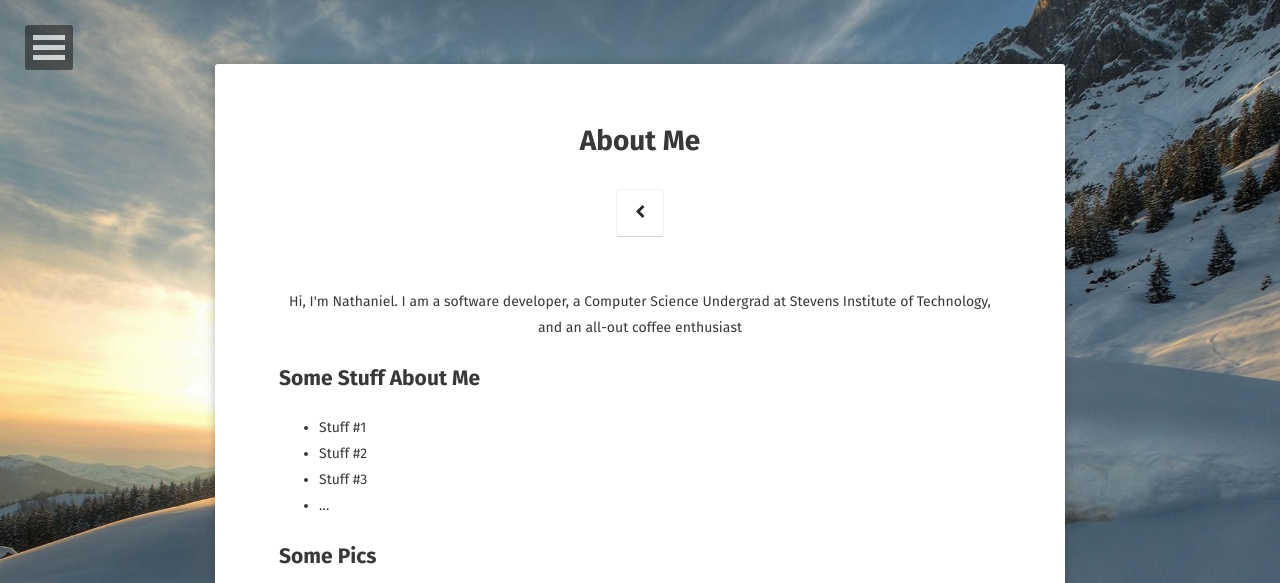
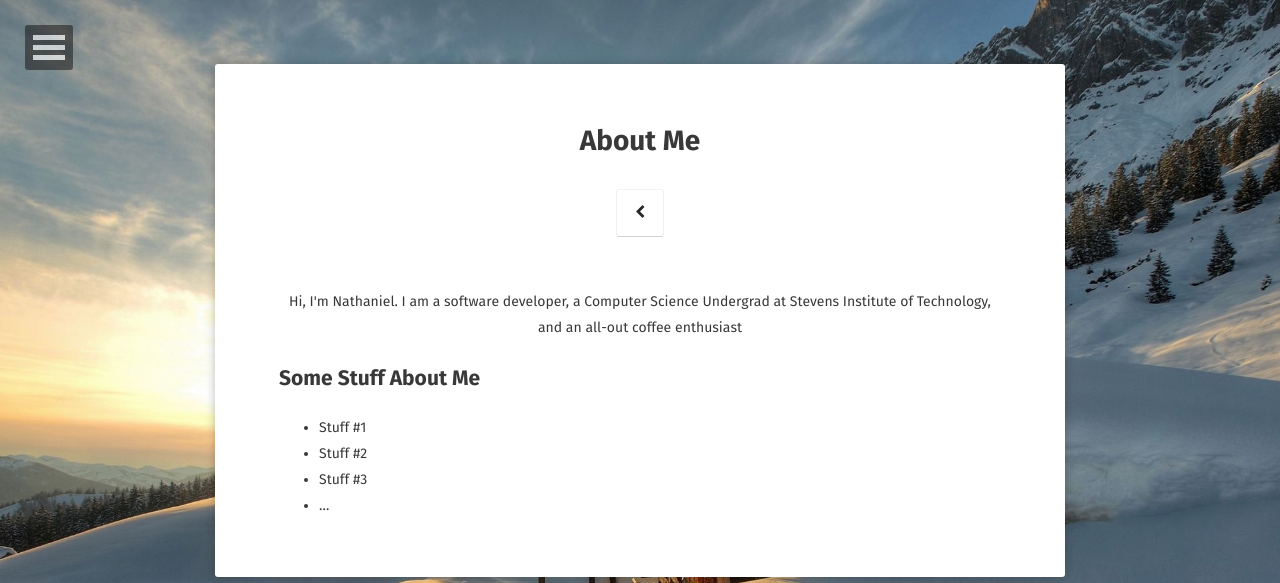
Before and after one commit to nburgdorfer/sample_website, a Jekyll site: the page built from about/index.md, in a window 1280 px wide. Shown: the top 583 px of the page. Built offline with Jekyll 4.4.1, drawn with Linux system fonts in a browser that asks for light colours; some web fonts are replaced; some of the changed text lies outside the part shown; grey boxes are pictures that could not be loaded.

Commit message:
Editing about page

```diff
--- a/about/index.md
+++ b/about/index.md
@@ -1,7 +1,7 @@
 ---
 layout: page
 title: About Me
-tags: [about, Jekyll, theme, moon]
+tags: [about, me]
 date: 2016-03-21
 comments: false
 ---
@@ -13,17 +13,3 @@ comments: false
 * Stuff #2
 * Stuff #3
 * ...
-
-## Some Pics
-
-{% capture images %}
-    https://cloud.githubusercontent.com/assets/754514/14509720/61c61058-01d6-11e6-93ab-0918515ecd56.png
-    https://cloud.githubusercontent.com/assets/754514/14509716/61ac6c8e-01d6-11e6-879f-8308883de790.png
-{% endcapture %}
-{% include gallery images=images caption="Screenshots of Moon Theme" cols=2 %}
-
-## Some Example Structures
-
-Sentence with clickable link inside [here](http://www.google.com).
-
-[Clickable Button Example](https://www.google.com){: .btn}
```
Also changed, not shown: 1 other file.
